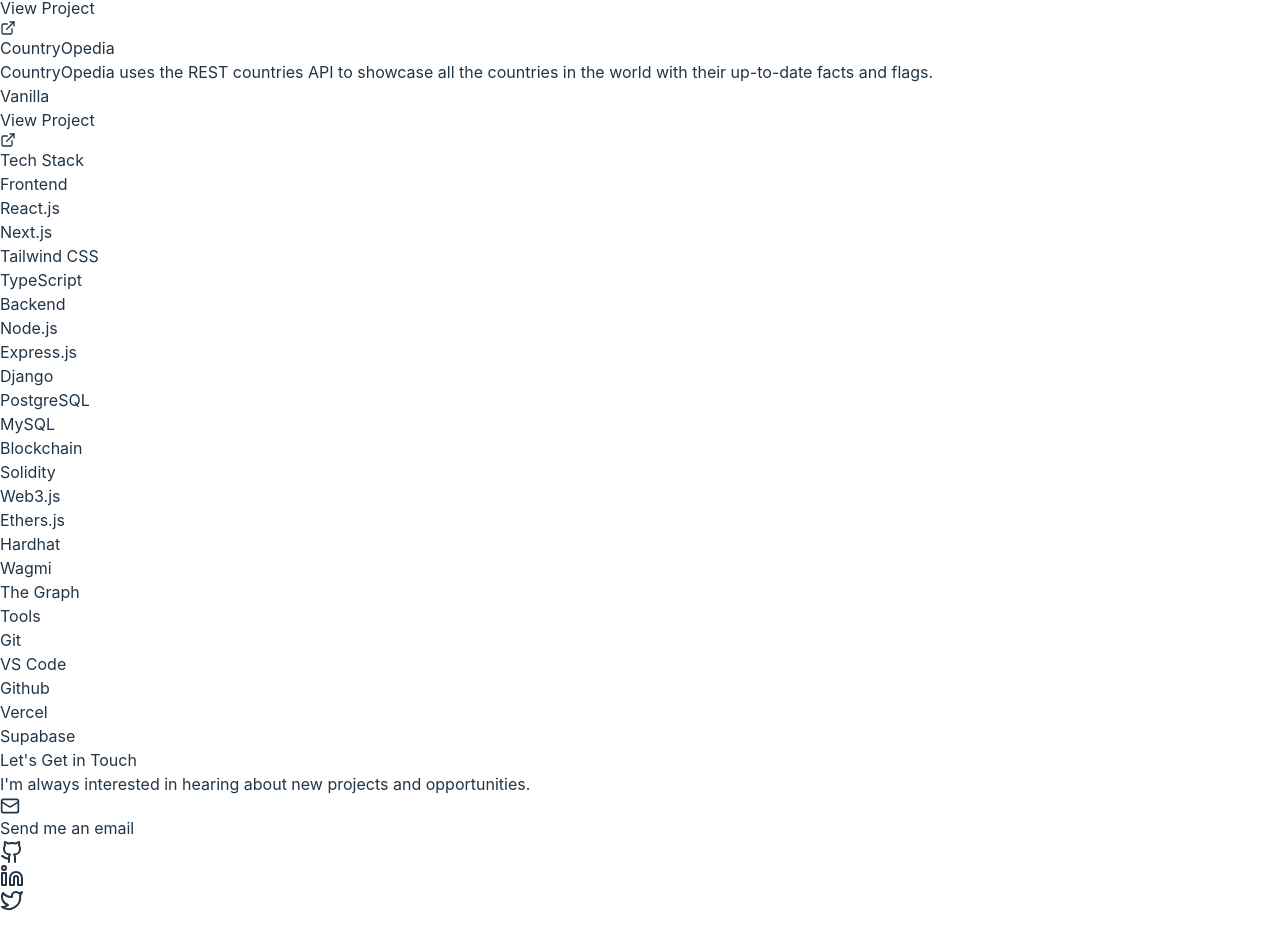
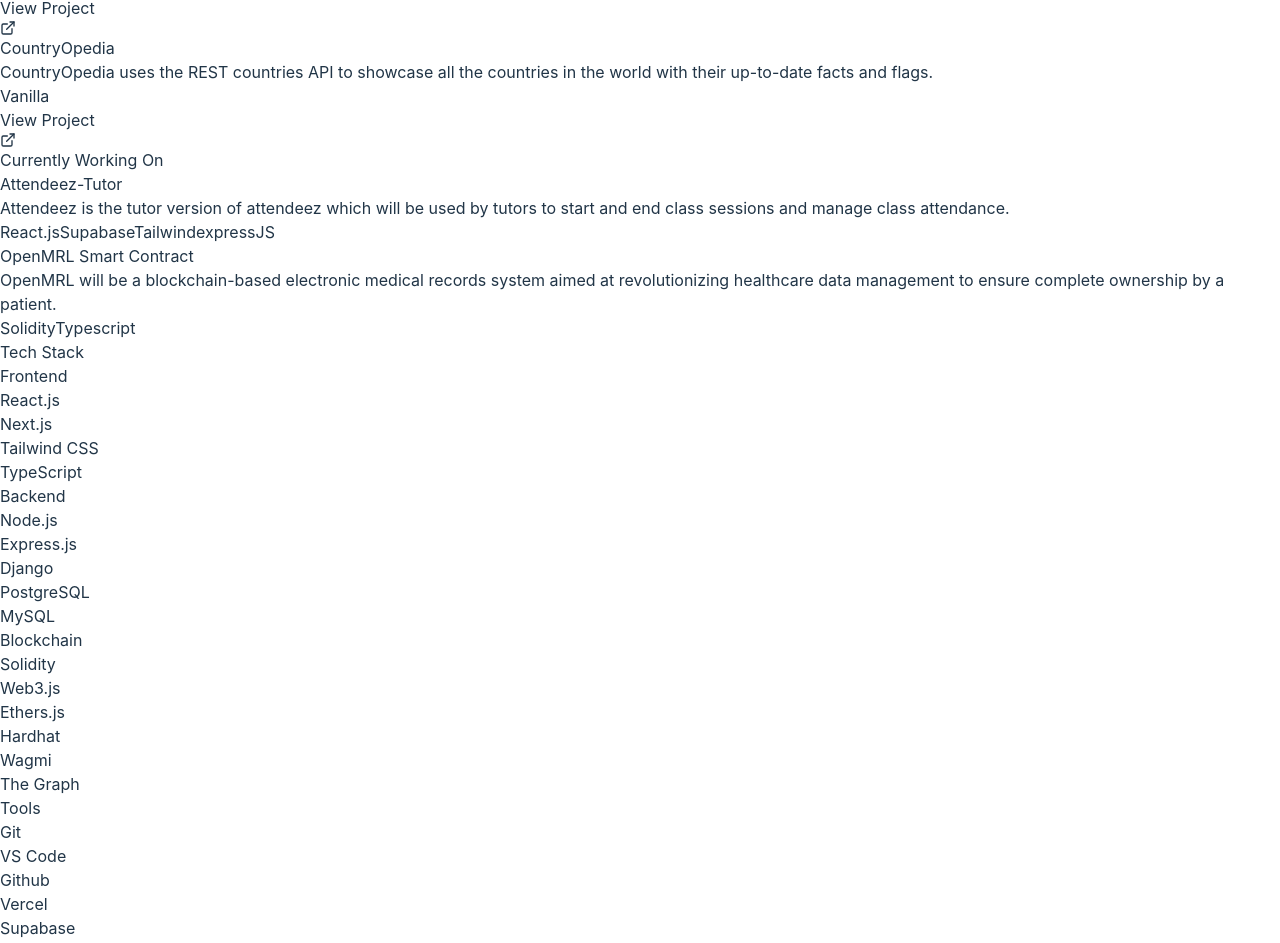
Before and after one commit to calebomondi/kalebmokua, a React (Vite) app: page / in a window 1280 px wide. Shown: the part 1810-2753 px from the top of the page. Before the commit the page ends 2722 px from the top, so only its background shows below. Built offline with nearby package versions, Linux system fonts and the light colour scheme.

Commit message:
Add upcoming projects section to Portfolio component for enhanced visibility

```diff
--- a/src/components/portifolio/portifolio.tsx
+++ b/src/components/portifolio/portifolio.tsx
@@ -1,6 +1,6 @@
 import { useState, useEffect } from 'react';
 import { Menu, X, Github, Linkedin, Twitter, Mail, ExternalLink, ChevronDown } from 'lucide-react';
-import { projects, techStack, experience } from './data';
+import { projects, techStack, experience, upcomingProjects } from './data';
 
 import me from '/kalebmokua.jpg'
 import logo from '/kaleblogo.png'
@@ -194,6 +194,30 @@
         </div>
       </section>
 
+      <section id="upcoming-projects" className="h-auto flex items-center justify-center">
+        <div className="max-w-7xl mx-auto px-4 py-10">
+          <h2 className="text-4xl font-bold text-center mb-16 relative dark:text-teal-600 p-1">
+            Currently Working On
+          </h2>
+          <div className="grid md:grid-cols-2 gap-7">
+            {upcomingProjects.map((project, index) => (
+              <div key={index} className="dark:bg-gray-800 shadow-xl rounded-lg p-6 transform hover:scale-105
+                transition-all duration-300 hover:shadow-xl">
+                <h3 className="text-xl font-semibold mb-3">{project.title}</h3>
+                <p className="text-gray-400 mb-4 line-clamp-3">{project.description}</p>
+                <div className="flex flex-wrap gap-2 mb-4">
+                  {project.tech.map((tech, techIndex) => (
+                    <span key={techIndex} className="bg-blue-900 text-blue-200 px-3 py-1 rounded-full text-sm">
+                      {tech}
+                    </span>
+                  ))}
+                </div>
+              </div>
+            ))}
+          </div>
+        </div>
+      </section>
+
       {/* Tech Stack Section */}
       <section id="tech-stack" className="h-auto flex items-center justify-center">
         <div className=" mx-auto px-4 py-10 w-full">
```
